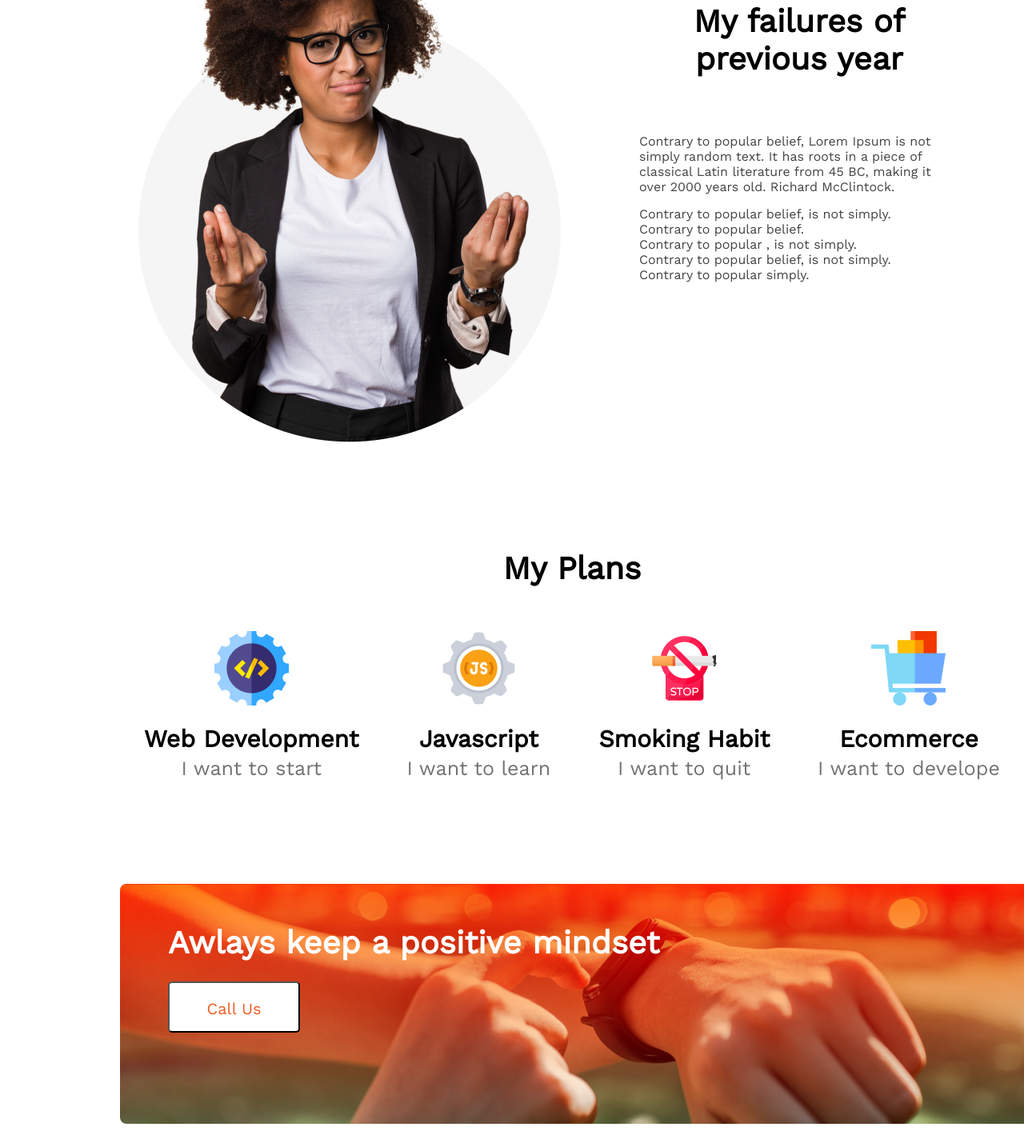
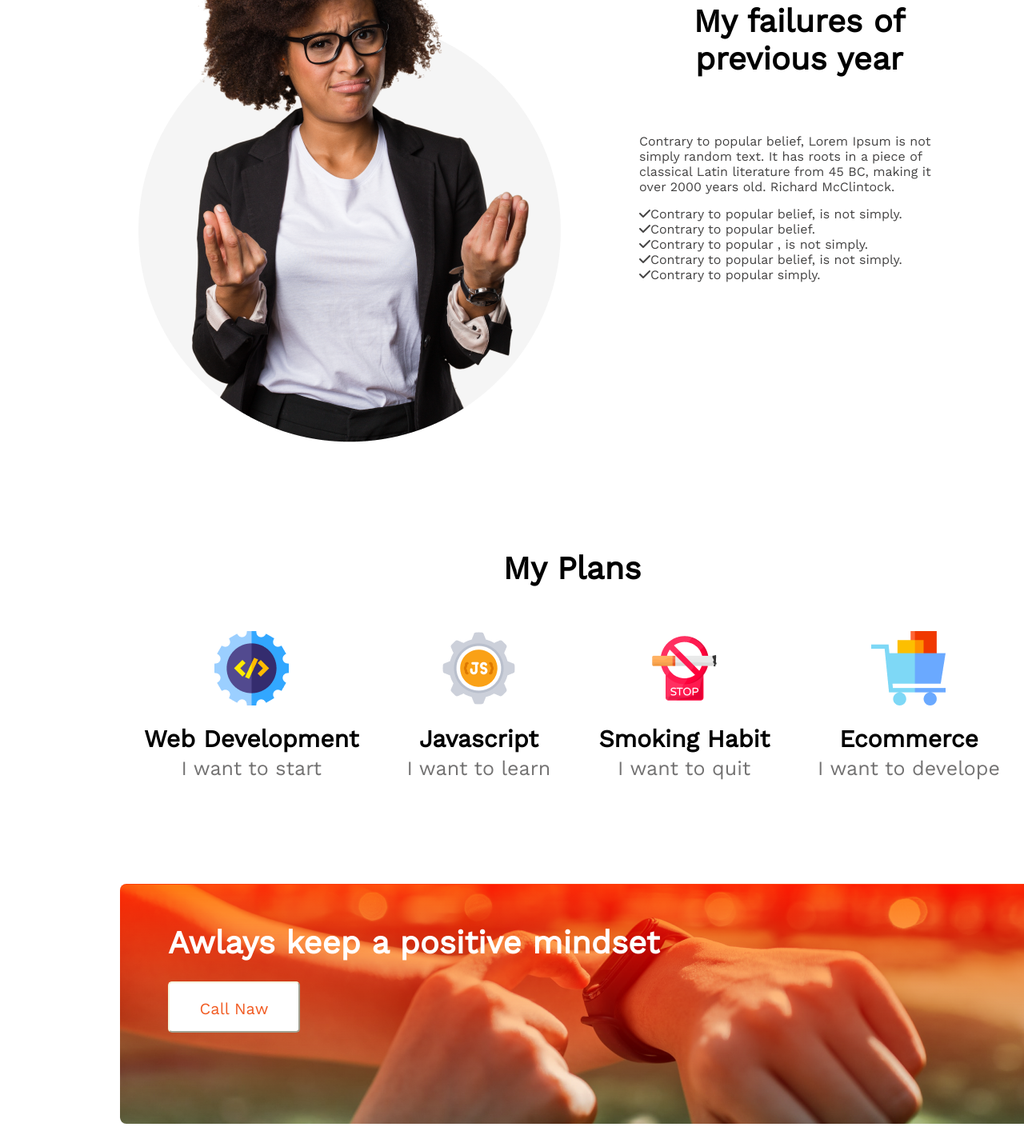
Before and after one commit to ShantoHabibi/new-year-portfolio, a plain HTML site: page index.html in a window 1280 px wide. Shown: the part 1101-2520 px from the top of the page at 80% size. Drawn offline with nearby package versions, Linux system fonts and the light colour scheme.

Commit message:
final push

```diff
--- a/index.html
+++ b/index.html
@@ -10,6 +10,7 @@
     <link href="https://fonts.googleapis.com/css2?family=Manrope&family=Open+Sans&family=Work+Sans&display=swap"
         rel="stylesheet">
     <title>New Year Portfolio</title>
+    <script src="https://kit.fontawesome.com/e0649cd7c6.js" crossorigin="anonymous"></script>
     <link rel="stylesheet" href="styles/portfolio.css">
 </head>
 
@@ -39,11 +40,11 @@
                 <p class="section-description">Contrary to popular belief, Lorem Ipsum is not simply random text. It has
                     roots in a piece of classical Latin literature from 45 BC, making it over 2000 years old. Richard
                     McClintock.</p>
-                <p class="section-point">Contrary to popular belief, is not simply.</p>
-                <p class="section-point">Contrary to popular belief.</p>
-                <p class="section-point">Contrary to popular , is not simply.</p>
-                <p class="section-point">Contrary to popular belief, is not simply.</p>
-                <p class="section-point">Contrary to popular simply.</p>
+                <p class="section-point"><i class="fa-solid fa-check"></i>Contrary to popular belief, is not simply.</p>
+                <p class="section-point"><i class="fa-solid fa-check"></i></i>Contrary to popular belief.</p>
+                <p class="section-point"><i class="fa-solid fa-check"></i>Contrary to popular , is not simply.</p>
+                <p class="section-point"><i class="fa-solid fa-check"></i>Contrary to popular belief, is not simply.</p>
+                <p class="section-point"><i class="fa-solid fa-check"></i>Contrary to popular simply.</p>
             </div>
         </section>
         <!-- section my plans -->
@@ -77,7 +78,7 @@
         <section class="contact-us-container">
             <div class="contact-us">
                 <h3 class="contact-title">Awlays keep a positive mindset</h3>
-                <button class="btn-contact">Call Us</button>
+                <button class="btn-contact">Call Naw</button>
             </div>
         </section>
 
@@ -86,7 +87,8 @@
         <section class="footer-container">
             <div class="future">
                 <h3 class="future-title">Future</h3>
-                <p class="future-description">There are many variations of passages of Lorem Ipsum available, but the majority have suffered alteration in some form, by injected humour, or randomised words</p>
+                <p class="future-description">There are many variations of passages of Lorem Ipsum available, but the
+                    majority have suffered alteration in some form, by injected humour, or randomised words</p>
                 <p class="mail">Email:nasif@yahoo.com</p>
                 <p class="phone">Phone:01997897885</p>
 
--- a/styles/portfolio.css
+++ b/styles/portfolio.css
@@ -40,6 +40,7 @@
     padding: 20px 25px;
     font-size: 20px;
     border-radius: 5px;
+    border-color: beige;
     margin-right: 50px;
     color: #FFFFFF;
     background-color: #F15B22;
@@ -148,62 +149,73 @@
     margin-right: 50px;
     background-color: #FFFFFF;
     color: #F15B22;
-    font-size: 20px;
+    border-color: beige;
+
 }
+
 /* footer styles */
-.footer-container{
+.footer-container {
     display: flex;
     align-items: center;
     gap: 250px;
     background-color: #151414;
 }
-.future{
+
+.future {
     width: 480px;
     height: 310px;
     padding: 130px 230px;
 }
-.future-title{
+
+.future-title {
     font-weight: 700;
     font-size: 45px;
     color: #F8F8F8;
     padding-bottom: 15px;
 }
-.future-description{
+
+.future-description {
     font-weight: 400;
     font-size: 16px;
     color: #FFFFFF;
     padding-bottom: 25px;
 }
-.mail{
+
+.mail {
     font-weight: 400;
     font-size: 16px;
     color: #FFFFFF;
     padding-bottom: 15px;
 }
-.phone{
+
+.phone {
     font-weight: 400;
     font-size: 16px;
     color: #FFFFFF;
     padding-bottom: 30px;
 
 }
-.future a{
+
+.future a {
     text-decoration: none;
     padding-right: 15px;
 }
+
 /* sibscribe styles */
-.subscribe{
+.subscribe {
     width: 325px;
     height: 200px;
     padding-right: 200px;
 }
-.subscribe-title{
+
+.subscribe-title {
     font-weight: 600;
     font-size: 25px;
     color: #FFFFFF;
     padding-bottom: 30px;
 }
-.subscribe input{
+
+.subscribe input {
     margin-bottom: 15px;
     border: 0;
     padding: 18px 30px;
```
